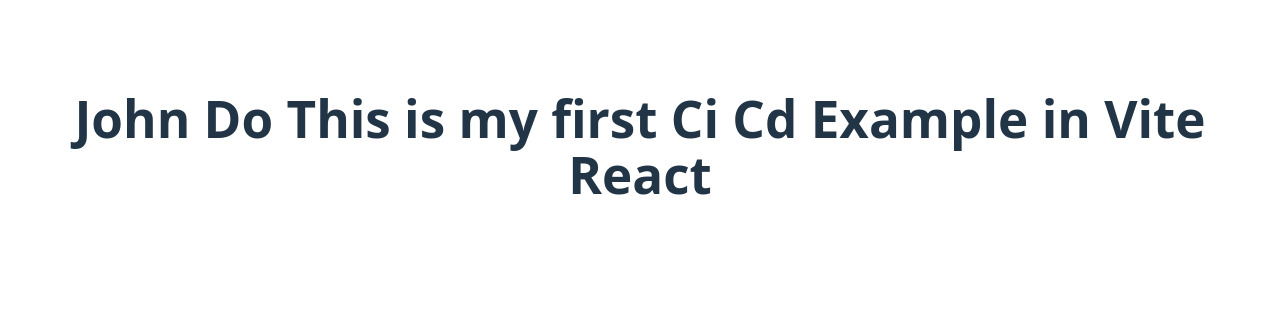
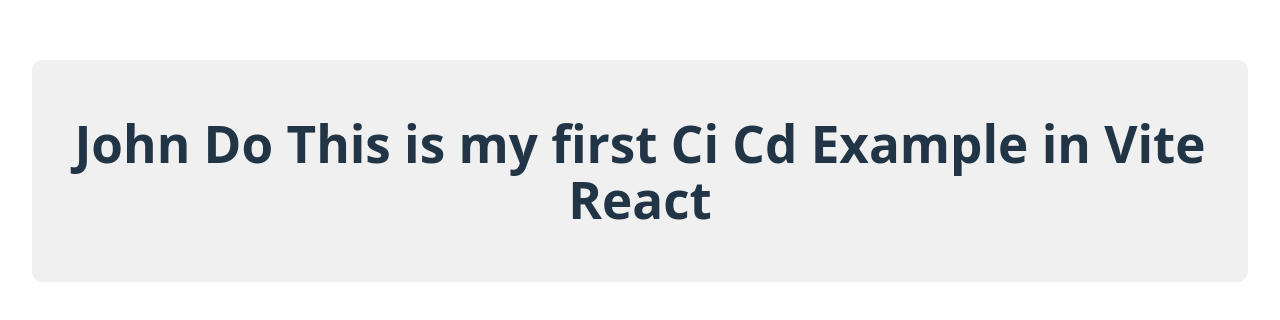
Before and after one commit to mernstackproject/vercel_ci_cd_react, a React (Vite) app: page / in a window 1280 px wide. Shown: the part 254-574 px from the top of the page. Built offline with nearby package versions, Linux system fonts and the light colour scheme.

Commit message:
style:apply style in div

```diff
--- a/src/App.jsx
+++ b/src/App.jsx
@@ -4,7 +4,7 @@
 
   return (
     <>
-      <div>
+      <div style={{ textAlign: 'center', marginTop: '50px' , backgroundColor: '#f0f0f0', padding: '20px', borderRadius: '10px'}}>
        <h1>John Do This is my first Ci Cd Example in Vite React</h1>
        </div>
     </>
```
